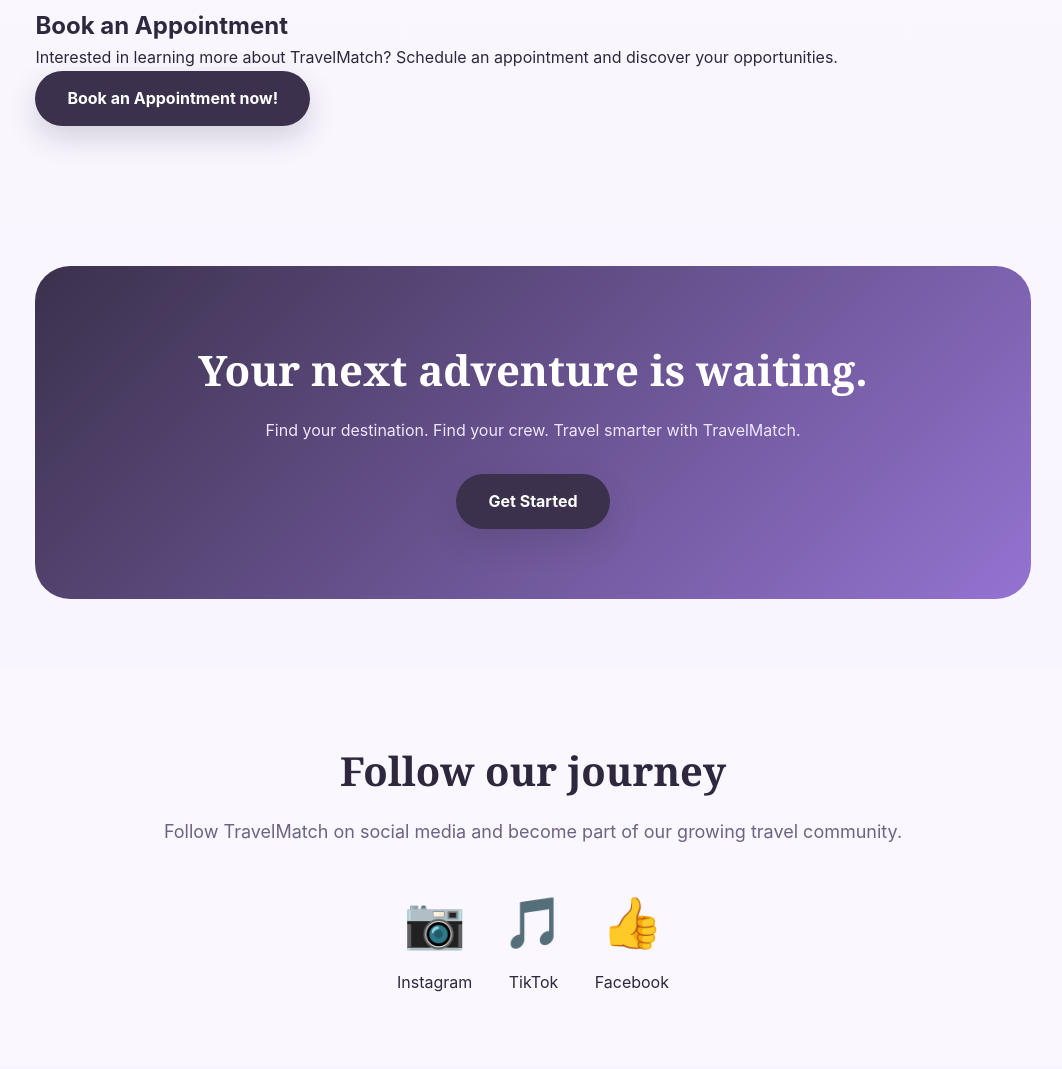
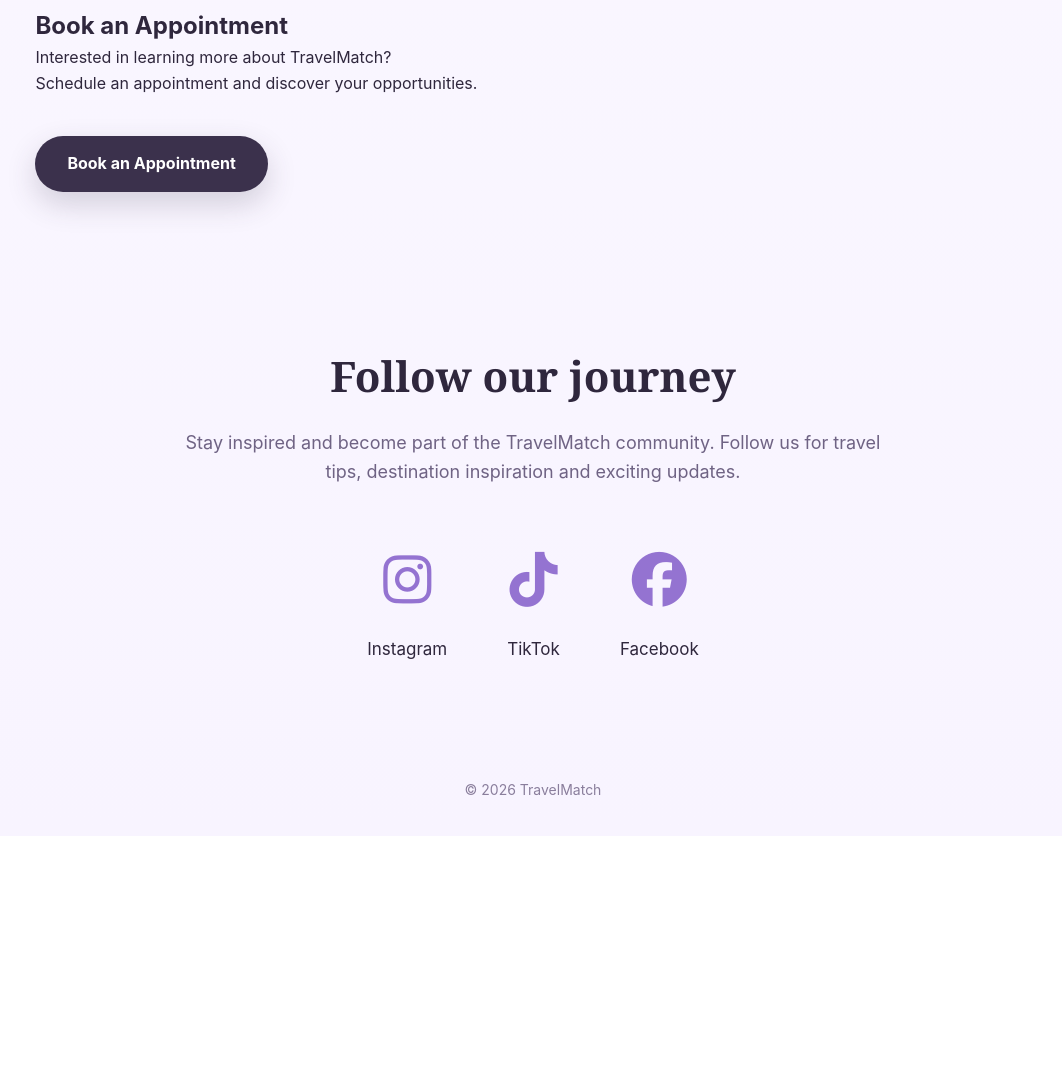
Before and after one commit to laravollmar/travelmatch, a plain HTML site: page index.html in a window 1280 px wide. Shown: the part 3820-4889 px from the top of the page, without its empty margins (107-1169 px from the left). After the commit the page ends 4656 px from the top, so only its background shows below. Drawn offline with Linux system fonts and the light colour scheme.

Commit message:
Update index.html

```diff
--- a/index.html
+++ b/index.html
@@ -4,6 +4,8 @@
   <meta charset="UTF-8" />
   <meta name="viewport" content="width=device-width, initial-scale=1.0" />
   <title>TravelMatch | Find your destination. Find your crew.</title>
+
+<link rel="stylesheet" href="https://cdnjs.cloudflare.com/ajax/libs/font-awesome/6.5.2/css/all.min.css">
 
   <style>
     * {
@@ -440,69 +442,72 @@
 
   </section>
 <section id="appointment" class="white-section">
+
     <h2>Book an Appointment</h2>
-    <p>
-      Interested in learning more about TravelMatch?
-      Schedule an appointment and discover your opportunities.
+
+    <p style="margin-bottom:40px;">
+        Interested in learning more about TravelMatch?<br>
+        Schedule an appointment and discover your opportunities.
     </p>
 
     <a href="https://calendly.com/vollmarlara/30min"
        target="_blank"
+       class="btn">
+        Book an Appointment
+    </a>
 
-      <a href="#" class="btn">Book an Appointment now!</a>
+</section>
+  <section id="social" style="padding:80px 20px;text-align:center;">
 
-    </a>
-  </section>
-  <section>
-    <div class="cta">
-      <h2>Your next adventure is waiting.</h2>
-      <p>Find your destination. Find your crew. Travel smarter with TravelMatch.</p>
-      <a href="#" class="btn">Get Started</a>
-    </div>
-  </section>
+    <h2 class="section-title">Follow our journey</h2>
 
-<section style="padding:70px 20px;text-align:center;background:#faf7ff;">
-
-    <h2 style="font-family:Georgia,serif;font-size:40px;margin-bottom:15px;">
-        Follow our journey
-    </h2>
-
-    <p style="color:#6f6384;font-size:18px;margin-bottom:35px;">
-        Follow TravelMatch on social media and become part of our growing travel community.
+    <p class="section-subtitle">
+        Stay inspired and become part of the TravelMatch community.
+        Follow us for travel tips, destination inspiration and exciting updates.
     </p>
 
-    <div style="display:flex;justify-content:center;gap:30px;flex-wrap:wrap;">
+    <div style="display:flex;
+                justify-content:center;
+                gap:60px;
+                flex-wrap:wrap;
+                margin-top:40px;">
 
         <a href="https://instagram.com"
            target="_blank"
-           style="text-decoration:none;font-size:50px;color:#9473d1;">
-            📷
-            <div style="font-size:16px;margin-top:8px;color:#2f273d;">Instagram</div>
+           style="text-decoration:none;color:#9473d1;font-size:55px;">
+            <i class="fab fa-instagram"></i>
+            <div style="font-size:17px;color:#2f273d;margin-top:12px;">
+                Instagram
+            </div>
         </a>
 
         <a href="https://tiktok.com"
            target="_blank"
-           style="text-decoration:none;font-size:50px;color:#9473d1;">
-            🎵
-            <div style="font-size:16px;margin-top:8px;color:#2f273d;">TikTok</div>
+           style="text-decoration:none;color:#9473d1;font-size:55px;">
+            <i class="fab fa-tiktok"></i>
+            <div style="font-size:17px;color:#2f273d;margin-top:12px;">
+                TikTok
+            </div>
         </a>
 
         <a href="https://facebook.com"
            target="_blank"
-           style="text-decoration:none;font-size:50px;color:#9473d1;">
-            👍
-            <div style="font-size:16px;margin-top:8px;color:#2f273d;">Facebook</div>
+           style="text-decoration:none;color:#9473d1;font-size:55px;">
+            <i class="fab fa-facebook"></i>
+            <div style="font-size:17px;color:#2f273d;margin-top:12px;">
+                Facebook
+            </div>
         </a>
 
     </div>
 
 </section>
 
+
   <footer>
     © 2026 TravelMatch
   </footer>
 
-<link rel="stylesheet" href="https://cdnjs.cloudflare.com/ajax/libs/font-awesome/6.5.2/css/all.min.css">
 
 </body>
 </html>
```
